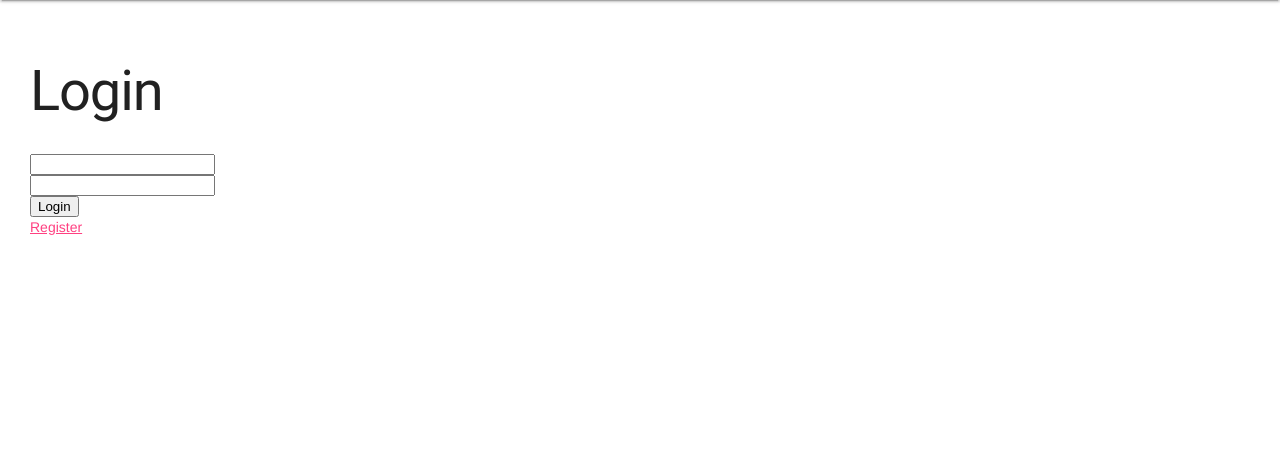
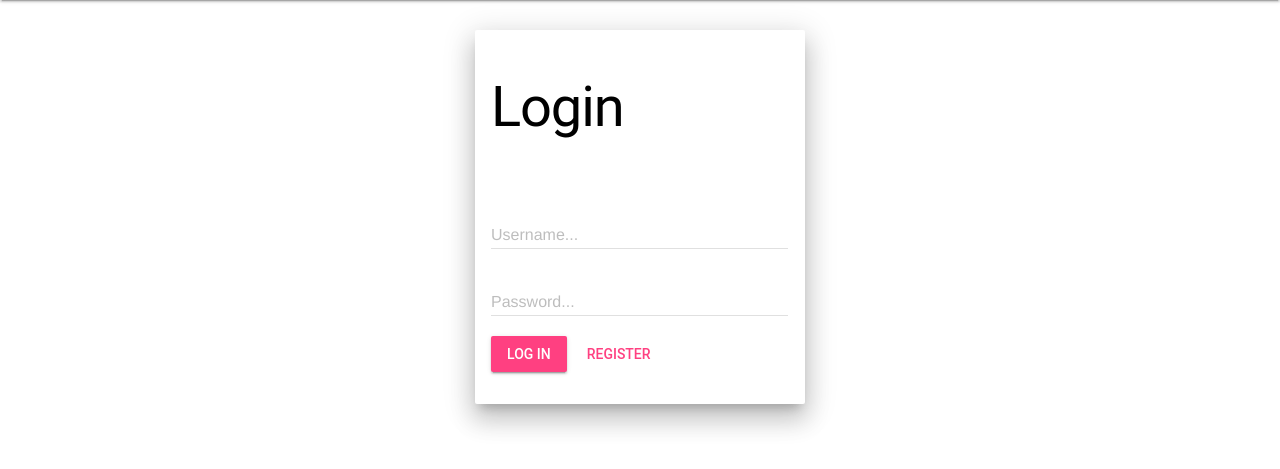
Before and after one commit to crunck78/django_chat_app, a Django app: page /login/ in a window 1280 px wide. Shown: the part 64-533 px from the top of the page. Run offline with Django 4.2, Linux system fonts and the light colour scheme.

Commit message:
login style and layout frontend

```diff
--- a/django_chat_app/chat/templates/auth/login.html
+++ b/django_chat_app/chat/templates/auth/login.html
@@ -1,32 +1,49 @@
 {% extends "base.html" %}
 {% block content %}
+{% load static %}
+<link rel="stylesheet" href="{% static 'css/login.css' %}">
+<div class="mdl-card mdl-card--border mdl-shadow--16dp">
+    <div class="mdl-card__title">
         <h1>Login</h1>
-
+    </div>
+    <div class="mdl-card__media">
         {% if wrongPassword %}
-<p>Username or Password wrong!</p>
+        <h6>Username or Password wrong!</h6>
         {% endif %}
-
+    </div>
+    <div class="mdl-card__supporting-text">
         <form method="post" action="/login/">
             {% csrf_token %}
             <input type="hidden" name="redirect" value="{{ redirect }}">
-    <div>
-        <input name="username" type="text">
+            <div class="mdl-textfield mdl-js-textfield mdl-textfield--floating-label">
+                <input name="username" class="mdl-textfield__input" type="text">
+                <label class="mdl-textfield__label" for="username">Username...</label>
+            </div>
+
+            <div class="mdl-textfield mdl-js-textfield mdl-textfield--floating-label">
+                <input name="password" class="mdl-textfield__input" type="password">
+                <label class="mdl-textfield__label" for="password">Password...</label>
             </div>
 
             <div>
-        <input name="password" type="password">
-    </div>
+                <!-- Accent-colored raised button with ripple -->
+                <button type="submit"
+                    class="mdl-button mdl-js-button mdl-button--raised mdl-js-ripple-effect mdl-button--accent">
+                    Log In
+                </button>
 
-    <div>
-        <button type="submit">Login</button>
-    </div>
-</form>
                 {% if redirect %}
-<a href="/register/?next=/chat/">Register</a>
+                <a class="mdl-button mdl-js-button mdl-button--accent" href="/register/?next=/chat/">Register</a>
                 {% endif %}
 
                 {% if redirect == None %}
-<a href="/register/">Register</a>
+                <a class="mdl-button mdl-js-button mdl-button--accent" href="/register/">Register</a>
                 {% endif %}
+            </div>
+        </form>
+    </div>
+    <div class="mdl-card__actions">
 
+    </div>
+</div>
 {% endblock %}
--- /dev/null
+++ b/django_chat_app/static/css/login.css
@@ -0,0 +1,4 @@
+.page-content {
+    display: flex;
+    justify-content: center;
+}
```
Lines whose indentation alone changed are shown as unchanged.
